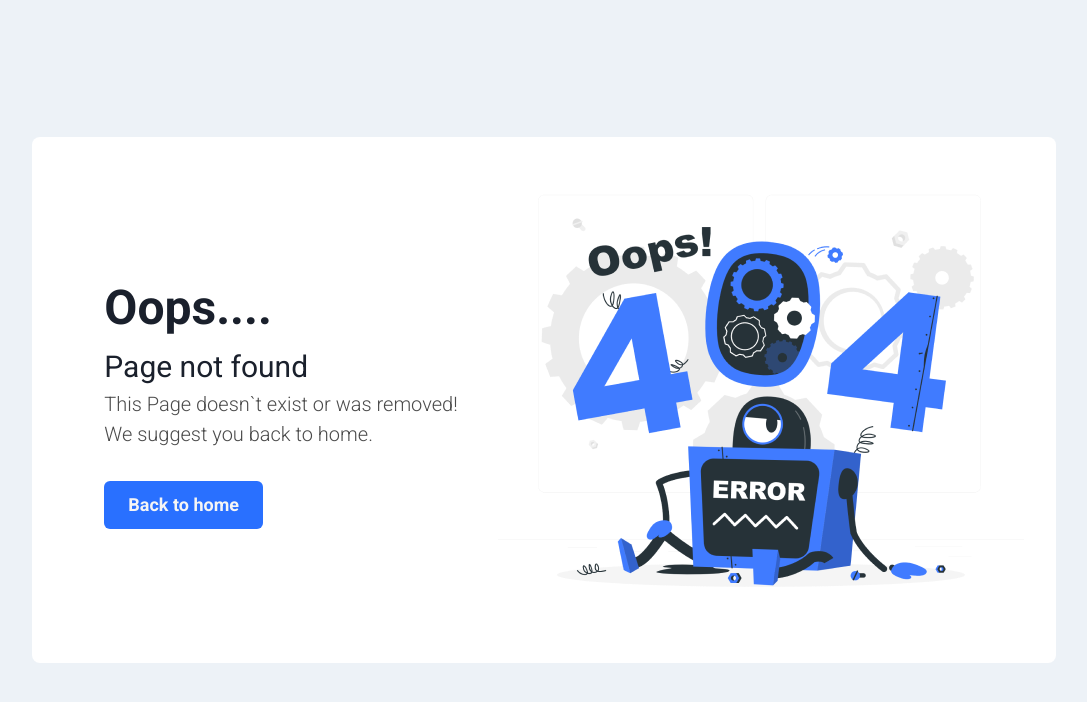
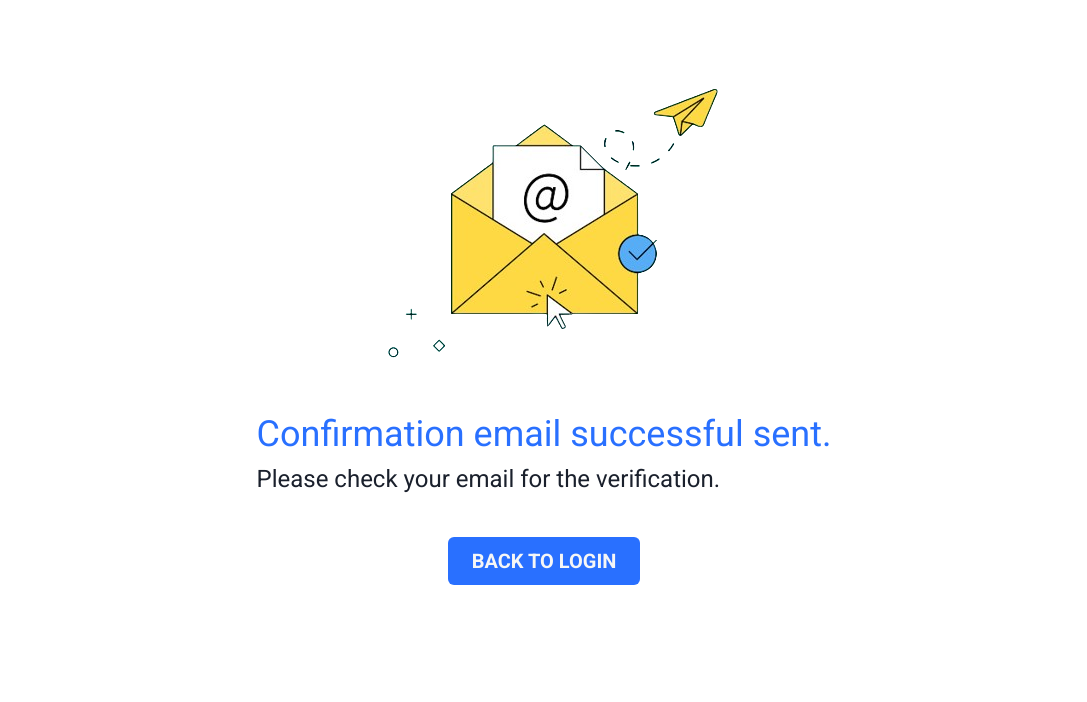
Before and after one commit to DLT-Africa/Quickbill, a React (Vite) app in the folder client/: page /confirm-email in a window 1280 px wide. Before the commit this address had no page. Shown: the top 702 px of the page, without its empty margins (96-1183 px from the left). Built offline with nearby package versions, Linux system fonts and the light colour scheme.

Commit message:
add confirm Email Page

```diff
--- a/client/index.html
+++ b/client/index.html
@@ -2,9 +2,9 @@
 <html lang="en" >
   <head>
     <meta charset="UTF-8" />
-    <link rel="icon" type="image/svg+xml" href="/vite.svg" />
+    <!-- <link rel="icon" type="image/svg+xml" href="/vite.svg" /> -->
     <meta name="viewport" content="width=device-width, initial-scale=1.0" />
-    <title>Vite + React</title>
+    <title>QuickBill</title>
   </head>
   <body>
     <div id="root"></div>
--- a/client/src/App.jsx
+++ b/client/src/App.jsx
@@ -16,6 +16,7 @@ import NotFoundPage from "./pages/NotFoundPage";
 import PayrollPage from "./pages/PayrollPage";
 import { useRecoilValue } from "recoil";
 import userAtom from "./atoms/userAtom";
+import ConfirmEmail from "./components/ConfirmEmail";
 
 function App() {
   const user = useRecoilValue(userAtom)
@@ -24,6 +25,7 @@ function App() {
 			<Routes>
 				<Route path="/" element={<HomePage />} />
 				<Route path="/auth" element={<AuthPage />} />
+				<Route path="/confirm-email" element={<ConfirmEmail />} />
 				<Route path="/about" element={<AboutPage />} />
 				<Route path="/contact" element={<ContactPage />} />
 				<Route
--- /dev/null
+++ b/client/src/components/ConfirmEmail.jsx
@@ -0,0 +1,51 @@
+import React from "react";
+import { Box, Flex, Text, Image, Button, useColorModeValue } from "@chakra-ui/react";
+import { Link } from "react-router-dom";
+const ConfirmEmail = () => {
+  return (
+    <Box
+      py={8}
+      px={8}
+      bg={"#fff"}
+      borderRadius={"1px solid black"}
+      h={'100vh'}
+    >
+      <Flex
+        justifyContent={"center"}
+        alignItems={"center"}
+        flexDir={"column"}
+        gap={10}
+      >
+        <Flex
+          flexDir={"column"}
+          justifyContent={"center"}
+          alignItems={"center"}
+        >
+          <Image src="/confirmation-removebg-preview.png" />
+          <Box>
+            <Text fontSize={"4xl"} color={'#2970FF'}>Confirmation email successful sent.</Text>
+            <Text fontSize={"2xl"}>
+              Please check your email for the verification.
+            </Text>
+          </Box>
+        </Flex>
+        <Link to={'/auth'}>
+        <Button
+          size={"lg"}
+          transition={'all 1s'}
+          fontSize={'xl'}
+          _hover={{
+            bg: useColorModeValue("#599cff"),
+          }}
+          bg={"#2970FF"}
+          color={"#F6F6F6"}
+        >
+          BACK TO LOGIN
+        </Button>
+        </Link>
+      </Flex>
+    </Box>
+  );
+};
+
+export default ConfirmEmail;
--- a/client/src/components/SignUpCard.jsx
+++ b/client/src/components/SignUpCard.jsx
@@ -27,12 +27,14 @@ import authScreenAtom from "../atoms/authAtom";
 import { useState } from "react";
 import { useNavigate } from "react-router-dom";
 import { axiosInstance } from "../../api/axios";
+import userAtom from "../atoms/userAtom";
 
 export default function SplitScreen() {
   const setAuthScreen = useSetRecoilState(authScreenAtom);
   const [showPassword, setShowPassword] = useState(false);
   const [email, setEmail] = useState("");
   const [name, setName] = useState("");
+  const setUser = useSetRecoilState(userAtom);
   const [password, setPassword] = useState("");
   const navigate = useNavigate();
 
@@ -50,7 +52,7 @@ export default function SplitScreen() {
       //  navigate(state?.from || "/dashboard");
       // Redirect to the originally requested route (or a default route)
 
-      navigate("/auth");
+      navigate("/confirm-email");
     } catch (error) {
       console.log(error);
     }
```
Also changed, not shown: client/public/confirmation-removebg-preview.png (added).
